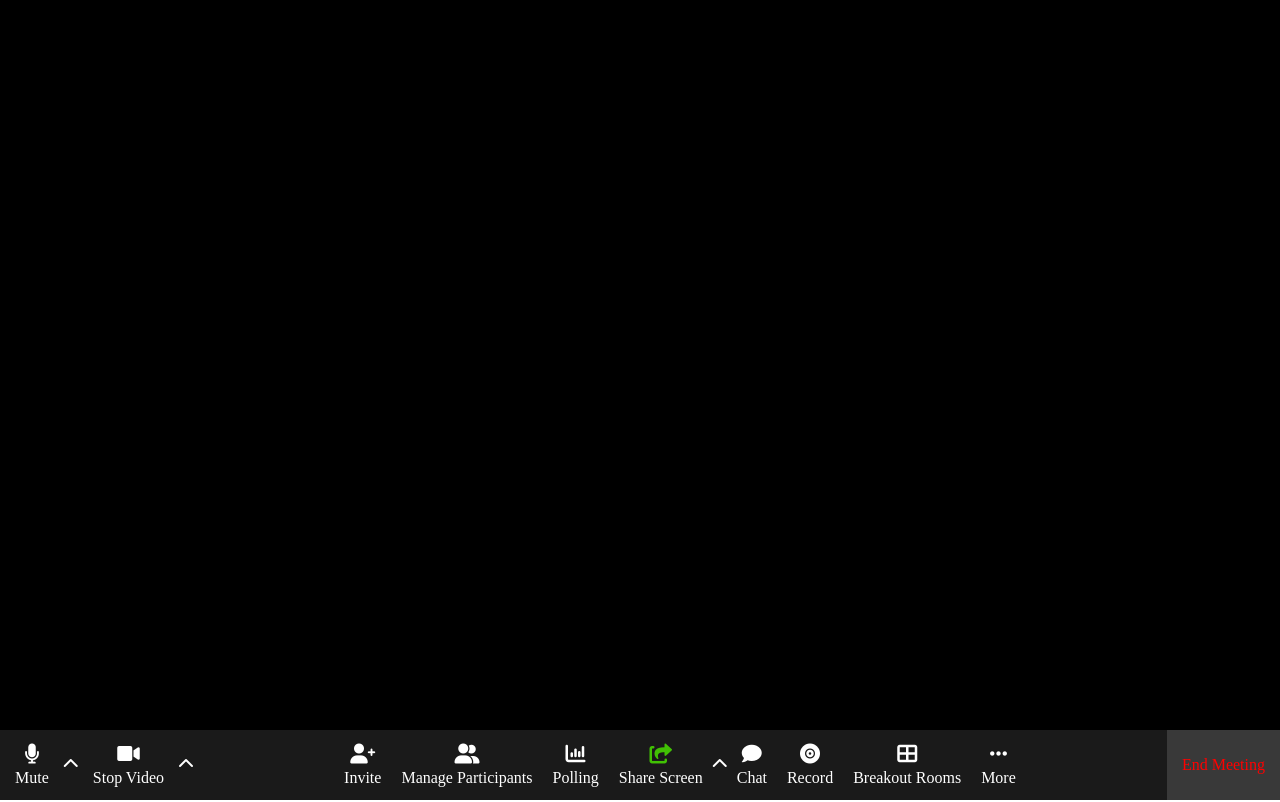
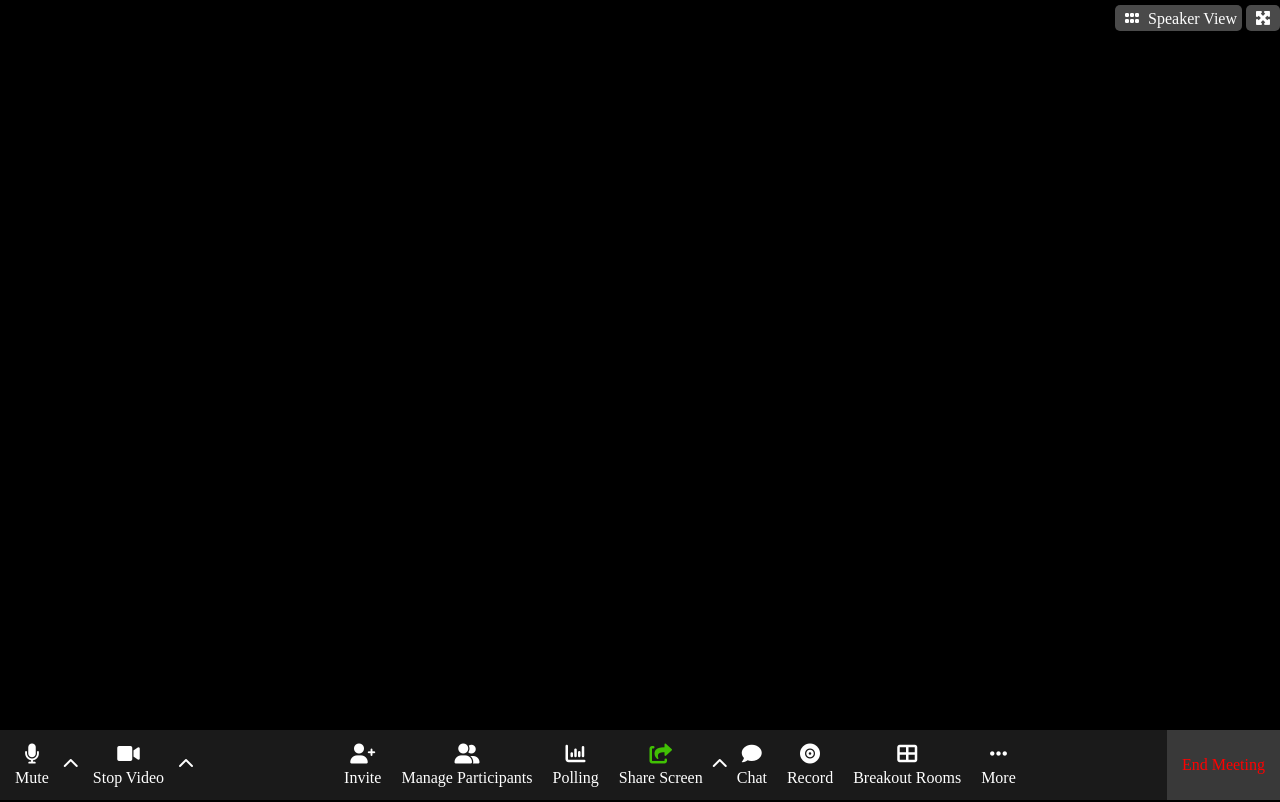
Before and after one commit to niz99/html-css-zoom, a plain HTML site: page index.html in a window 1280 px wide. Drawn offline with Linux system fonts and the light colour scheme.

Commit message:
header completato

```diff
--- a/asset/css/style.css
+++ b/asset/css/style.css
@@ -16,11 +16,38 @@
     color: rgb(65, 193, 4);
 }
 
+body{
+    background-color: black;
+}
+/* Header */
+
+header{
+    height: 30px;
+}
+
+.menu-view{
+    text-align: right;
+}
+
+.menu-view-left,
+.menu-view-right{
+    display: inline-block;
+    background-color: #4a4a4a;
+    border-radius: 5px;
+    padding: 0 5px;
+    margin-top: 5px;
+}
+
+.fa-grip,
+.fa-maximize{
+    margin: 5px;
+}
+
 /* Main */
 
 main{
     background-color: black;
-    height: calc(100vh - 70px);
+    height: calc(100vh - 100px);
 
 }
 
--- a/index.html
+++ b/index.html
@@ -10,7 +10,35 @@
 </head>
 <body>
 
-    <main></main>
+    <header>
+
+        <div class="menu-view c-white">
+            <div class="menu-view-left">
+                <i class="fa-solid fa-grip"></i>
+                <span>Speaker View</span>
+            </div>
+
+            <div class="menu-view-right">
+                <i class="fa-solid fa-maximize"></i>
+
+            </div>
+        </div>
+
+    </header>
+
+
+
+
+    <main>
+
+
+
+
+    </main>
+
+
+
+
 
     <footer>
 
```
